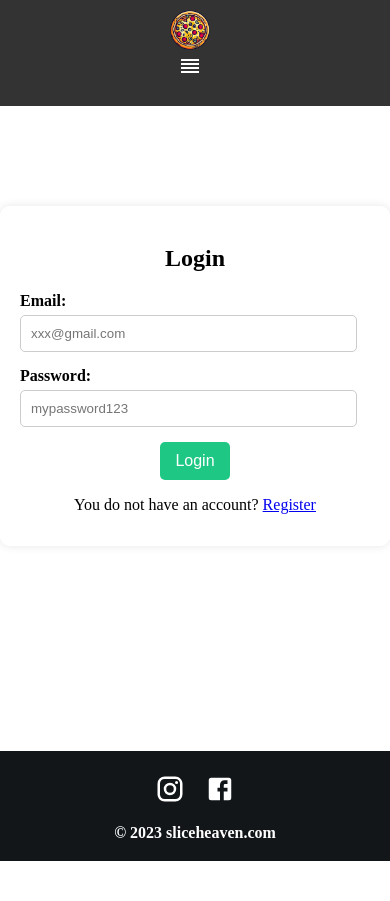
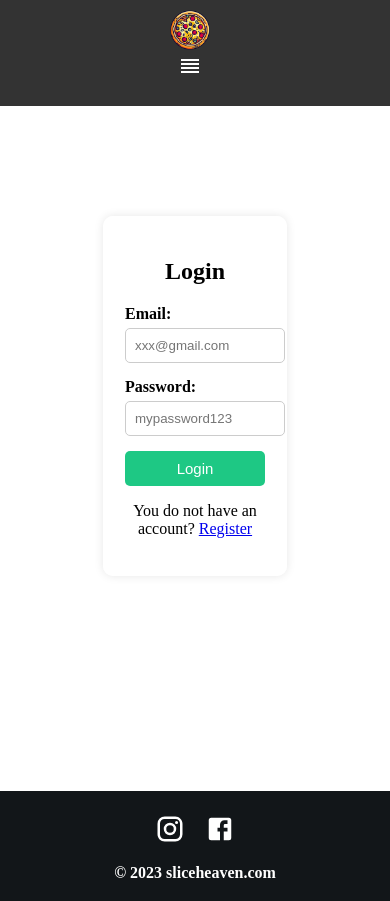
Before and after one commit to RosenGeorgievvv/SliceHeaven, a React (Vite) app: page /login in a window 390 px wide. Before the commit the page ends 861 px from the top, so only its background shows below. Built offline with nearby package versions, Linux system fonts and the light colour scheme; no server answers.

Commit message:
media query update
Media Query implemented for better responsiveness for any screen devices.

```diff
--- a/src/styles/Login.css
+++ b/src/styles/Login.css
@@ -3,6 +3,7 @@
   justify-content: center;
   align-items: center;
   height: 89vh;
+  padding: 20px;
 }
 
 .login-form {
@@ -12,7 +13,7 @@
   box-shadow: 0 0 10px rgba(0, 0, 0, 0.1);
   width: 350px;
   text-align: center;
-    height: 300px;
+  height: auto;
 }
 
 .login-form h2 {
@@ -31,14 +32,14 @@
 }
 
 .form-group input {
-    width: 90%;
+  width: 100%;
   padding: 10px;
   border: 1px solid #ccc;
   border-radius: 5px;
 }
 
 .login-button {
-    width: 20%;
+  width: 100%;
   padding: 10px;
   border: none;
   border-radius: 5px;
@@ -52,3 +53,62 @@
 .login-button:hover {
   background-color: rgb(25, 167, 110);
 }
+
+/* Media Queries */
+
+/* Extra small devices (phones, 320px and up) */
+@media (max-width: 575.98px) {
+  .login-form {
+    width: 90%;
+    padding: 15px;
+  }
+
+  .form-group input {
+    padding: 8px;
+  }
+
+  .login-button {
+    font-size: 14px;
+    padding: 8px;
+  }
+}
+
+/* Small devices (landscape phones, 576px and up) */
+@media (max-width: 767.98px) {
+  .login-form {
+    width: 80%;
+    padding: 18px;
+  }
+
+  .form-group input {
+    padding: 9px;
+  }
+
+  .login-button {
+    font-size: 15px;
+    padding: 9px;
+  }
+}
+
+/* Medium devices (tablets, 768px and up) */
+@media (max-width: 991.98px) {
+  .login-form {
+    width: 70%;
+    padding: 20px;
+  }
+}
+
+/* Large devices (desktops, 992px and up) */
+@media (max-width: 1199.98px) {
+  .login-form {
+    width: 40%;
+    padding: 22px;
+  }
+}
+
+/* Extra large devices (large desktops, 1200px and up) */
+@media (min-width: 1200px) {
+  .login-form {
+    width: 350px;
+  }
+}
--- a/src/styles/Register.css
+++ b/src/styles/Register.css
@@ -3,6 +3,7 @@
   justify-content: center;
   align-items: center;
   height: 89vh;
+  padding: 20px;
 }
 
 .register-form {
@@ -34,14 +35,14 @@
 }
 
 .form-group input {
-    width: 90%;
+  width: 100%;
   padding: 10px;
   border: 1px solid #ccc;
   border-radius: 5px;
 }
 
 .register-button {
-    width: 30%;
+  width: 100%;
   padding: 10px;
   border: none;
   border-radius: 5px;
@@ -55,3 +56,62 @@
 .register-button:hover {
   background-color: rgb(25, 167, 110);
 }
+
+/* Media Queries */
+
+/* Extra small devices (phones, 320px and up) */
+@media (max-width: 575.98px) {
+  .register-form {
+    width: 90%;
+    padding: 15px;
+  }
+
+  .form-group input {
+    padding: 8px;
+  }
+
+  .register-button {
+    font-size: 14px;
+    padding: 8px;
+  }
+}
+
+/* Small devices (landscape phones, 576px and up) */
+@media (max-width: 767.98px) {
+  .register-form {
+    width: 80%;
+    padding: 18px;
+  }
+
+  .form-group input {
+    padding: 9px;
+  }
+
+  .register-button {
+    font-size: 15px;
+    padding: 9px;
+  }
+}
+
+/* Medium devices (tablets, 768px and up) */
+@media (max-width: 991.98px) {
+  .register-form {
+    width: 70%;
+    padding: 20px;
+  }
+}
+
+/* Large devices (desktops, 992px and up) */
+@media (max-width: 1199.98px) {
+  .register-form {
+    width: 40%;
+    padding: 22px;
+  }
+}
+
+/* Extra large devices (large desktops, 1200px and up) */
+@media (min-width: 1200px) {
+  .register-form {
+    width: 350px;
+  }
+}
```
Lines whose indentation alone changed are shown as unchanged.
